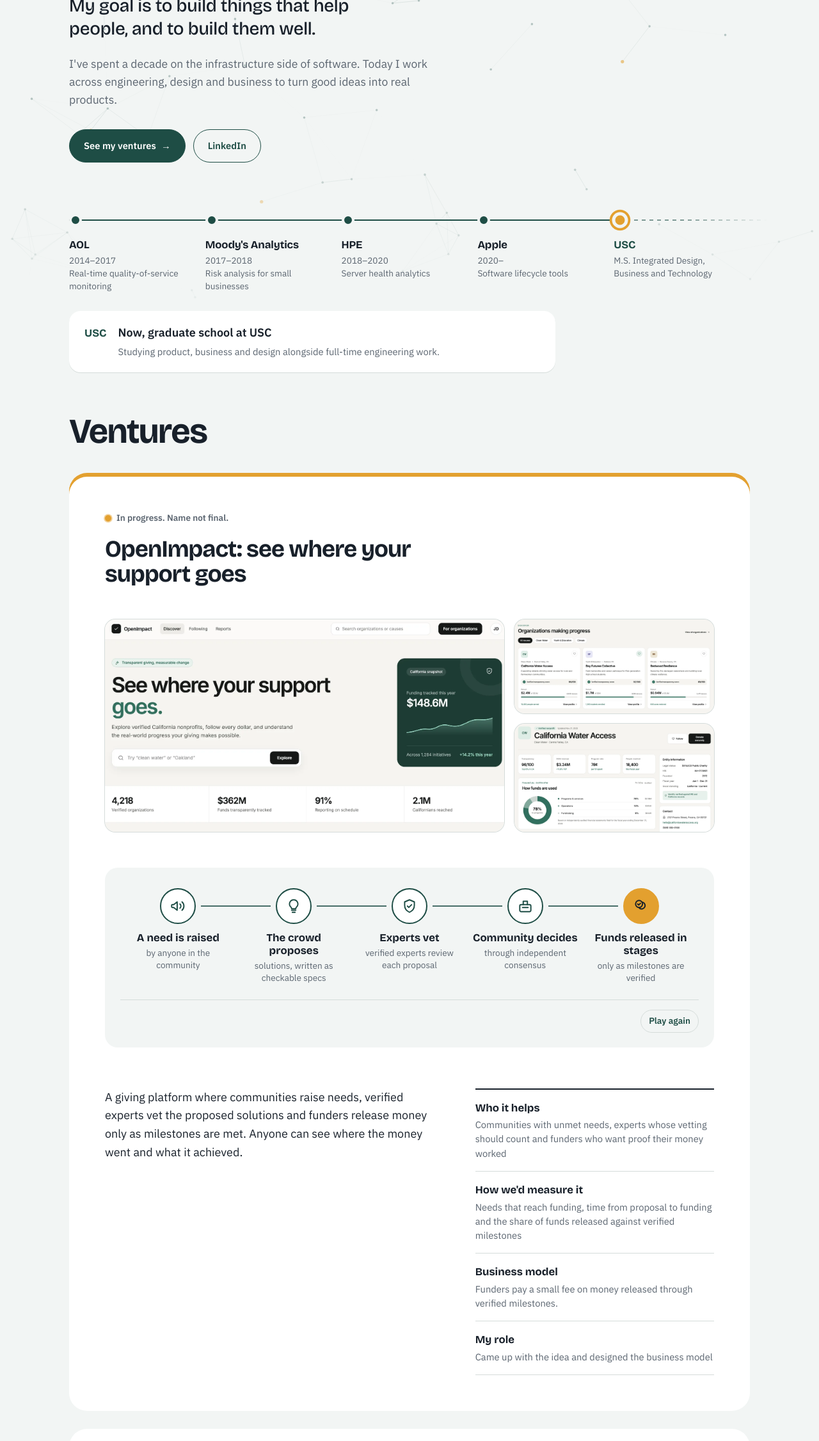
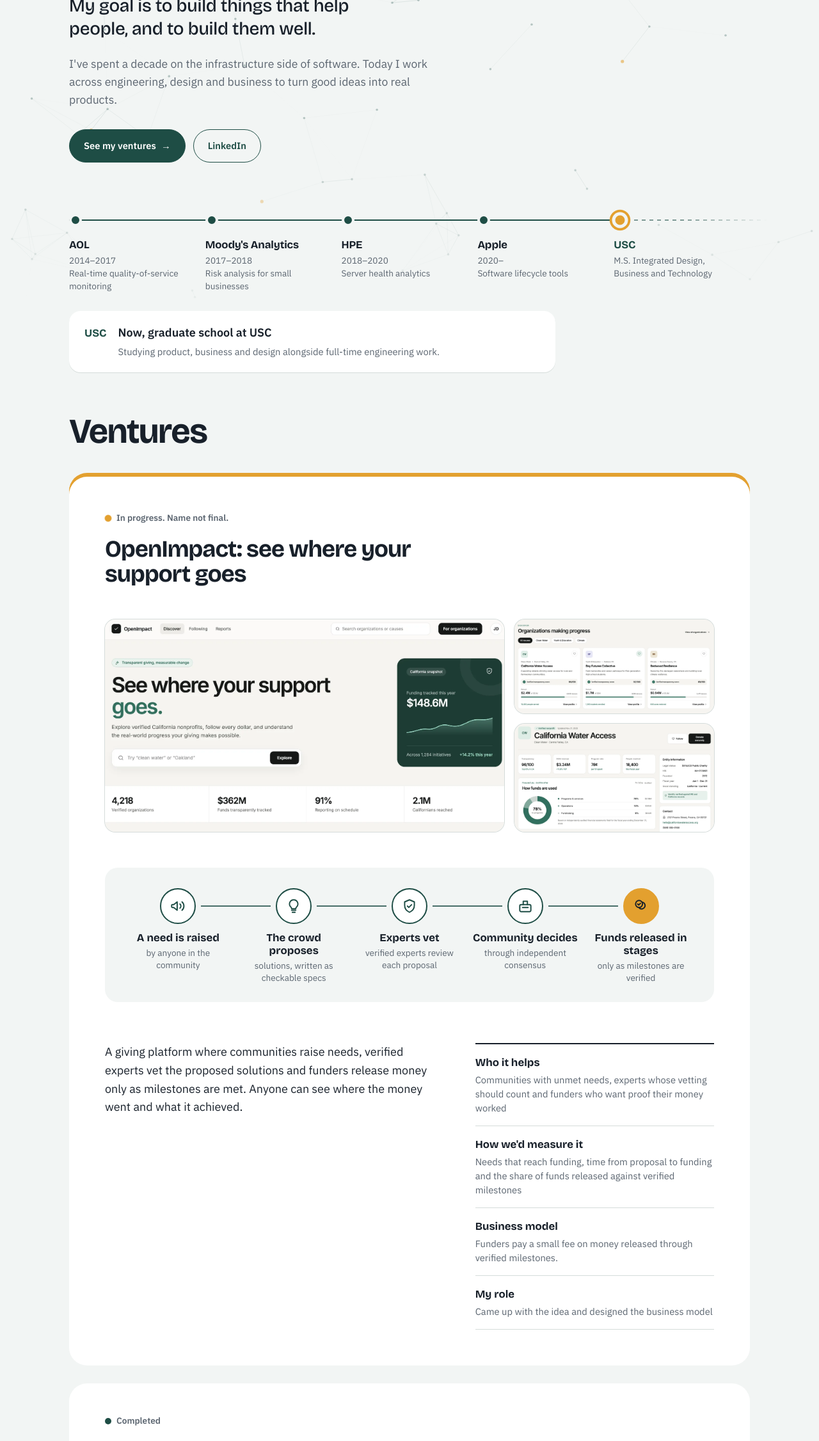
Before and after one commit to padaka/padaka.github.io, a plain HTML site: page index.html in a window 1280 px wide. Shown: the part 302-2554 px from the top of the page at 64% size. Drawn offline with nearby package versions, Linux system fonts and the light colour scheme.

Commit message:
Remove Play again buttons from venture flows
Co-Authored-By: Claude Opus 5.5 <noreply@anthropic.com>
Claude-Session: https://claude.ai/code/session_01VnWNmZNHuzB7jhhZKjC288

```diff
--- a/index.html
+++ b/index.html
@@ -173,10 +173,9 @@
   .flow li.ping .icon::after{animation:ping .65s var(--ease) both}
   @keyframes ping{0%{opacity:0;transform:scale(.85)}35%{opacity:1;transform:scale(1)}100%{opacity:0;transform:scale(1.08)}}
   .flow-foot{display:flex;justify-content:space-between;align-items:center;gap:16px;margin-top:18px;padding-top:14px;border-top:1px solid var(--rule)}
+  .flow-foot:has(.flow-detail:empty){display:none}
   .flow-detail{font-size:var(--fs-sm);color:var(--ink);min-height:1.6em}
   .flow-detail b{font-family:var(--display)}
-  .replay{flex:none;font-size:var(--fs-xs);font-weight:600;color:var(--spruce);padding:6px 12px;border-radius:999px;border:1.5px solid var(--rule);transition:border-color .2s,background .2s}
-  .replay:hover{border-color:var(--spruce);background:var(--paper)}
 
   /* ---------- Product visuals ---------- */
   .shots{grid-column:1/-1;display:grid;gap:16px}
@@ -372,7 +371,6 @@
           </ol>
           <div class="flow-foot">
             <p class="flow-detail" aria-live="polite"></p>
-            <button class="replay" type="button">Play again</button>
           </div>
         </div>
         <div>
@@ -401,7 +399,6 @@
           </ol>
           <div class="flow-foot">
             <p class="flow-detail" aria-live="polite"></p>
-            <button class="replay" type="button">Play again</button>
           </div>
         </div>
         <div class="shots duo">
@@ -616,8 +613,6 @@
       $('.step', li).addEventListener('click', show);
       $('.step', li).addEventListener('focus', show);
     });
-    $('.replay', box).addEventListener('click', function(){ playFlow(flow); });
-    if(reduce) $('.replay', box).hidden = true;
   });
 
   /* ---------- Lightbox ---------- */
```
